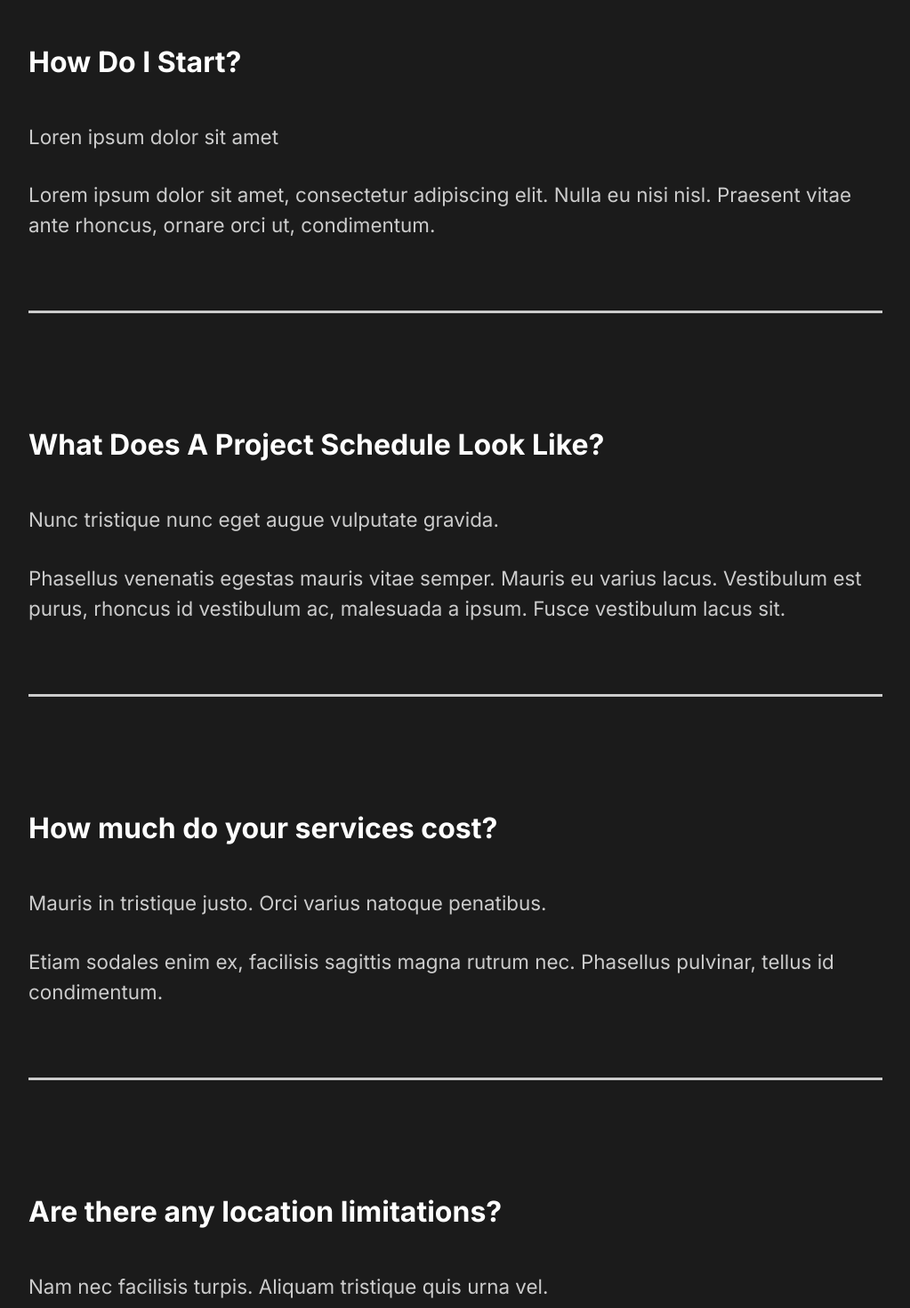
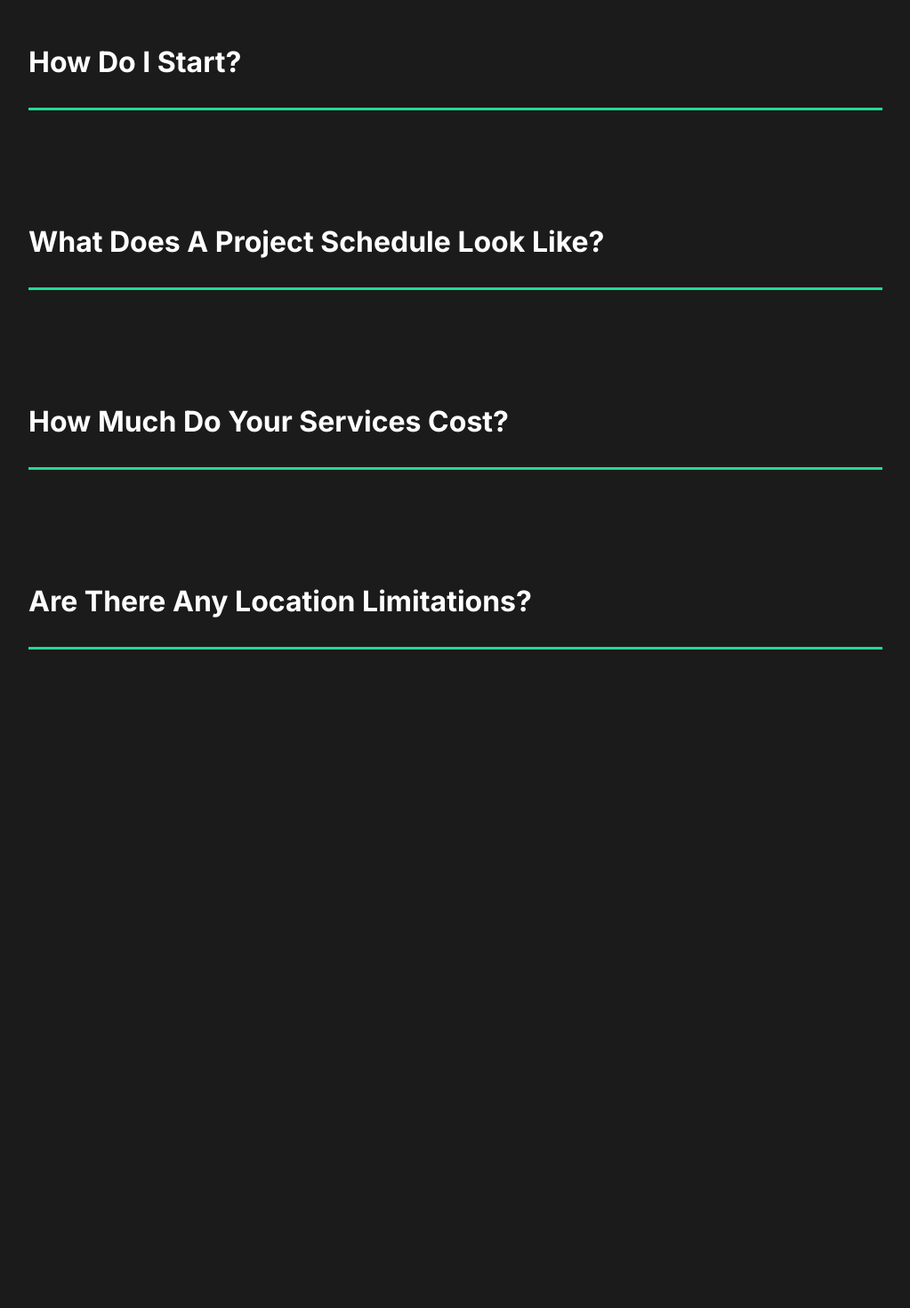
Before and after one commit to nikhilpatel87/InMotoApp, a React (Create React App) app in the folder capture/: page / in a window 1280 px wide. Shown: the part 2580-4050 px from the top of the page at 89% size, without its empty margins (128-1151 px from the left). After the commit the page ends 3470 px from the top, so only its background shows below. Built offline with nearby package versions, Linux system fonts and the light colour scheme.

Commit message:
13. Add FAQ toggle and animation

```diff
--- a/capture/src/components/FaqSection.js
+++ b/capture/src/components/FaqSection.js
@@ -1,6 +1,8 @@
 import React from 'react';
 import styled from 'styled-components';
 import { Layout } from '../styles';
+import Toggle from './Toggle';
+import { AnimateSharedLayout } from 'framer-motion';
 
 const FaqSection = () => {
 	return (
@@ -8,33 +10,37 @@ const FaqSection = () => {
 			<h2>
 				Any Questions? <span>FAQ</span>
 			</h2>
-			<div className='question'>
-				<h4>How Do I Start?</h4>
+			<AnimateSharedLayout>
+				<Toggle title='How Do I Start?'>
 					<div className='answer'>
 						<p>Loren ipsum dolor sit amet</p>
 						<p>
 							Lorem ipsum dolor sit amet, consectetur adipiscing elit. Nulla eu
-						nisi nisl. Praesent vitae ante rhoncus, ornare orci ut, condimentum.
+							nisi nisl. Praesent vitae ante rhoncus, ornare orci ut,
+							condimentum.
 						</p>
 					</div>
-				<div className='faq-line'></div>
-			</div>
-
-			<div className='question'>
-				<h4>What Does A Project Schedule Look Like?</h4>
+				</Toggle>
+			</AnimateSharedLayout>
+			<AnimateSharedLayout>
+				<Toggle title='What Does A Project Schedule Look Like?'>
 					<div className='answer'>
 						<p>Nunc tristique nunc eget augue vulputate gravida.</p>
 						<p>
 							Phasellus venenatis egestas mauris vitae semper. Mauris eu varius
 							lacus. Vestibulum est purus, rhoncus id vestibulum ac, malesuada a
 							ipsum. Fusce vestibulum lacus sit.
+							<br /> Curabitur interdum dignissim massa. Donec convallis
+							tincidunt diam, pretium accumsan leo viverra nec. Mauris ac augue
+							vel justo laoreet euismod at et orci. Donec lacinia, lectus ac
+							tincidunt placerat, dolor turpis rutrum arcu, vitae molestie sem
+							massa id lorem.
 						</p>
 					</div>
-				<div className='faq-line'></div>
-			</div>
-
-			<div className='question'>
-				<h4>How much do your services cost?</h4>
+				</Toggle>
+			</AnimateSharedLayout>
+			<AnimateSharedLayout>
+				<Toggle title='How Much Do Your Services Cost?'>
 					<div className='answer'>
 						<p>Mauris in tristique justo. Orci varius natoque penatibus.</p>
 						<p>
@@ -42,11 +48,10 @@ const FaqSection = () => {
 							Phasellus pulvinar, tellus id condimentum.
 						</p>
 					</div>
-				<div className='faq-line'></div>
-			</div>
-
-			<div className='question'>
-				<h4>Are there any location limitations?</h4>
+				</Toggle>
+			</AnimateSharedLayout>
+			<AnimateSharedLayout>
+				<Toggle title='Are There Any Location Limitations?'>
 					<div className='answer'>
 						<p>Nam nec facilisis turpis. Aliquam tristique quis urna vel.</p>
 						<p>
@@ -54,8 +59,8 @@ const FaqSection = () => {
 							pretium. Fusce varius mauris et dui tempus, quis.
 						</p>
 					</div>
-				<div className='faq-line'></div>
-			</div>
+				</Toggle>
+			</AnimateSharedLayout>
 		</Faq>
 	);
 };
@@ -70,7 +75,7 @@ const Faq = styled(Layout)`
 		font-weight: lighter;
 	}
 	.faq-line {
-		background: #cccccc;
+		background: #23d997;
 		height: 0.2rem;
 		margin: 2rem 0rem;
 		width: 100%;
--- /dev/null
+++ b/capture/src/components/Toggle.js
@@ -0,0 +1,15 @@
+import React, { useState } from 'react';
+import { motion } from 'framer-motion';
+
+const Toggle = ({ children, title }) => {
+	const [toggle, setToggle] = useState(false);
+	return (
+		<motion.div layout className='question' onClick={() => setToggle(!toggle)}>
+			<motion.h4 layout>{title}</motion.h4>
+			{toggle ? children : ''}
+			<div className='faq-line'></div>
+		</motion.div>
+	);
+};
+
+export default Toggle;
```
Also changed, not shown: 1 other file (tests, documents, lock files or other folders). Lines whose indentation alone changed are shown as unchanged.
